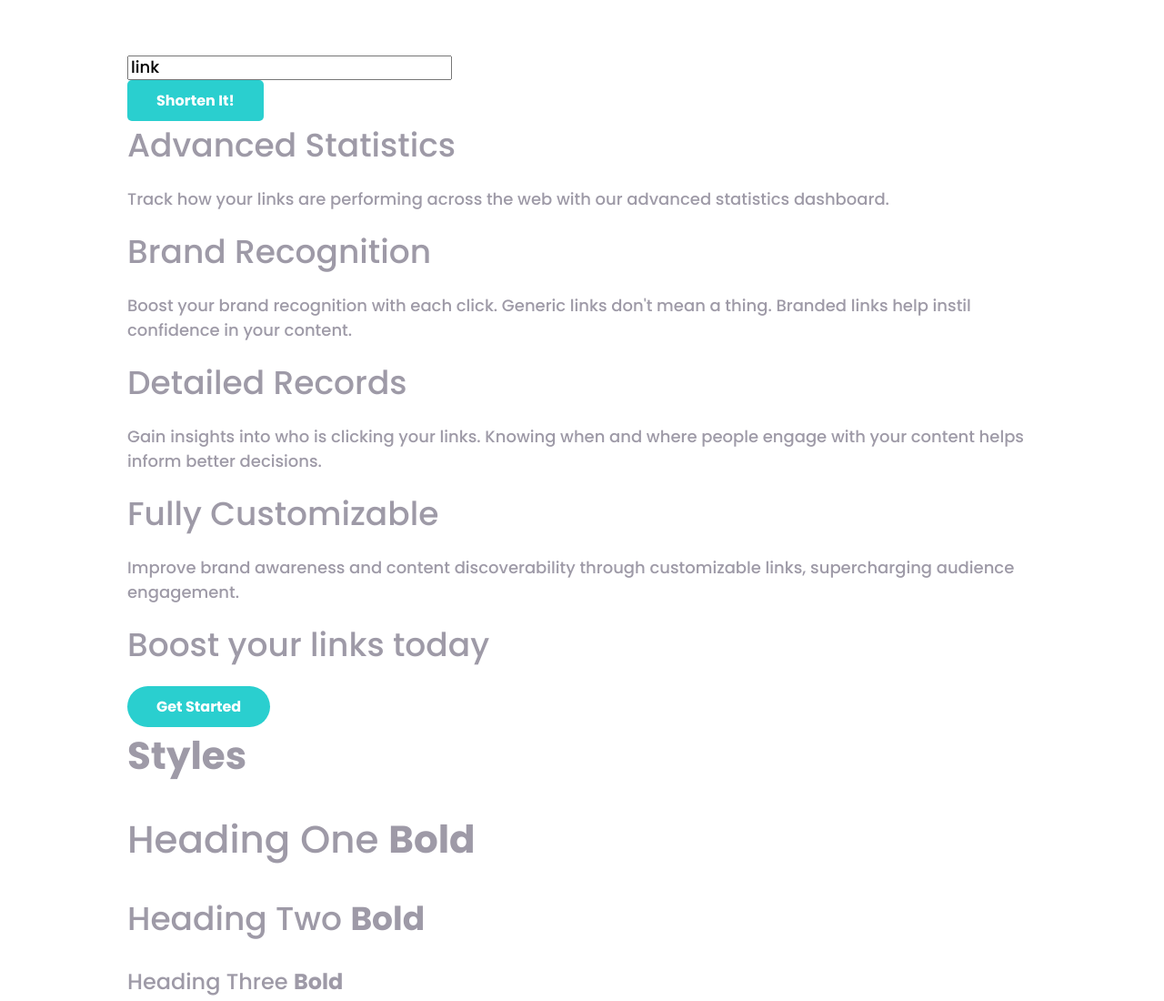
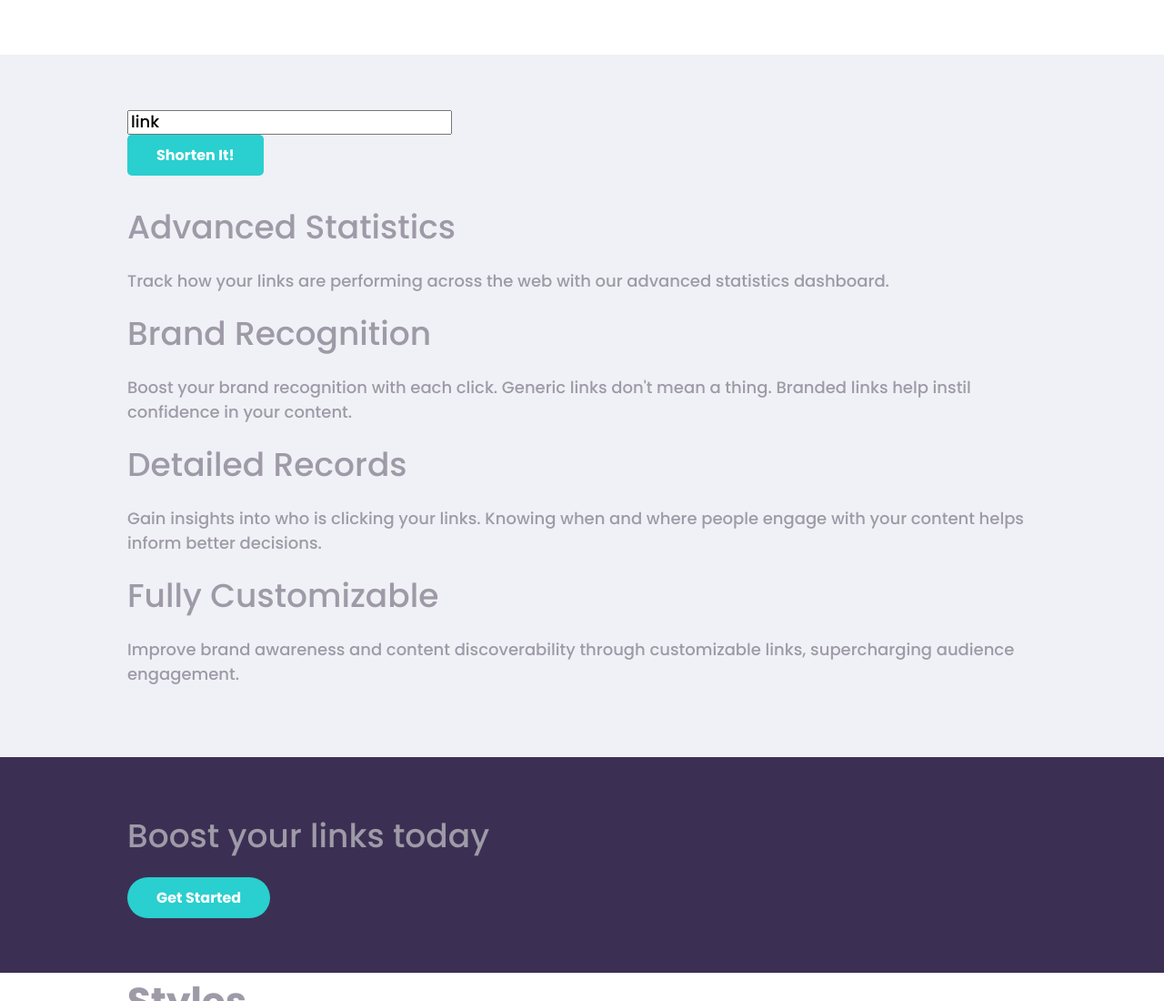
Before and after one commit to leandrodalmolin/url-shortening-front, a website built with webpack: page src/index.html in a window 1280 px wide. Shown: the part 740-1840 px from the top of the page at 91% size. Built offline with nearby package versions, Linux system fonts and the light colour scheme.

Commit message:
Styles sections

```diff
--- /dev/null
+++ b/src/assets/scss/lib/section.scss
@@ -0,0 +1,19 @@
+// -----------------------------------------------------------------------------
+// SECTION
+// -----------------------------------------------------------------------------
+
+.section {
+  position: relative;
+
+  &--light {
+    background-color: $section-bg-color-light;
+  }
+
+  &--medium {
+    background-color: $section-bg-color-medium;
+  }
+
+  &--dark {
+    background-color: $section-bg-color-dark;
+  }
+}
--- a/src/assets/scss/lib/variables.scss
+++ b/src/assets/scss/lib/variables.scss
@@ -47,6 +47,11 @@ $grey-violet: #9e9aa7;
 $blue-dark: #35323e;
 $violet-dark: #232127;
 
+// Section
+$section-bg-color-light: #f0f1f6;
+$section-bg-color-medium: $brand-color-two;
+$section-bg-color-dark: $violet-dark;
+
 // ------------------------
 // Typography
 // ------------------------
--- a/src/assets/scss/main.scss
+++ b/src/assets/scss/main.scss
@@ -2,6 +2,7 @@
 @import "lib/variables";
 @import "lib/mixins";
 @import "lib/helpers";
+@import "lib/section";
 @import "lib/wrapper";
 @import "lib/block";
 
--- a/src/index.html
+++ b/src/index.html
@@ -34,7 +34,7 @@
             </nav>
         </div>
     </header>
-    <section class="overflow-hidden">
+    <section class="section  overflow-hidden">
         <div class="wrapper">
             <div class="hero">
                 <div class="hero__image">
@@ -48,8 +48,9 @@
             </div>
         </div>
     </section>
-    <section>
+    <section class="section  section--light">
         <div class="wrapper">
+            <div class="block">
                 <form action="/">
                     <div>
                         <label for="link" class="sr-only">Link:</label>
@@ -59,10 +60,7 @@
                         <button type="submit" class="btn">Shorten It!</button>
                     </div>
                 </form>
-        </div>
-    </section>
-    <section>
-        <div class="wrapper">
+
                 <h2>Advanced Statistics</h2>
                 <p>Track how your links are performing across the web with our advanced statistics dashboard.</p>
                 <div>
@@ -83,11 +81,14 @@
                     </div>
                 </div>
             </div>
+        </div>
     </section>
-    <section>
+    <section class="section  section--medium">
         <div class="wrapper">
+            <div class="block">
                 <h2>Boost your links today</h2>
                 <a href="javascript:void(0)" class="btn  btn--pill">Get Started</a>
+            </div>
         </div>
     </section>
     <section>
@@ -108,7 +109,9 @@
         </div>
     </section>
     <footer>
+        <section class="section  section--dark">
             <div class="wrapper">
+                <div class="block">
                     <h2>Shortly</h2>
                     <div>
                         <h5>Features</h5>
@@ -144,6 +147,8 @@
                         </ul>
                     </div>
                 </div>
+            </div>
+        </section>
     </footer>
 </body>
 </html>
```
Lines whose indentation alone changed are shown as unchanged.
